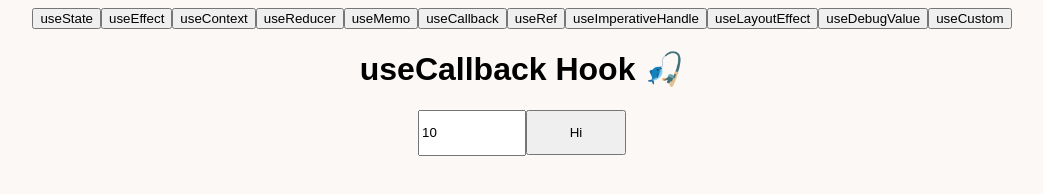
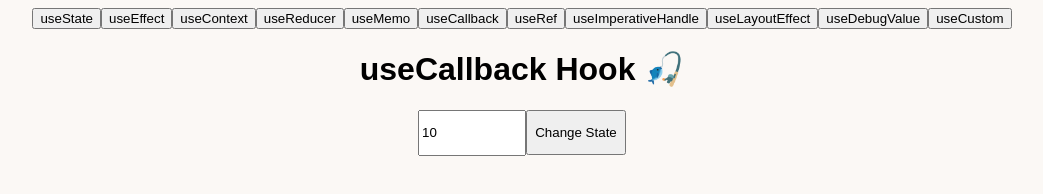
Before and after one commit to DarthCharles/react-hooks-guide, a React (Create React App) app: page / in a window 1280 px wide. Both pictures are taken after a click on the button "useCallback". Shown: the top 194 px of the page, without its empty margins (118-1161 px from the left). Built offline with nearby package versions, Linux system fonts and the light colour scheme.

Commit message:
Fix ts issues

```diff
--- a/src/components/CallbackHook.tsx
+++ b/src/components/CallbackHook.tsx
@@ -64,7 +64,7 @@ const EmojiList = React.memo(
 );
 
 export const CallbackHook = () => {
-  const [count, setCount] = useState(0);
+  const [, setCount] = useState(0);
   const [value, setValue] = useState(10);
 
   const onEmojiClick = useCallback((event: any) => {
@@ -93,7 +93,7 @@ export const CallbackHook = () => {
         />
 
         <StyledButton onClick={() => setCount((c) => c + 1)}>
-          Hi
+          Change State
         </StyledButton>
       </ActionsContainer>
       <EmojiList getEmojis={getEmojis} onEmojiClick={onEmojiClick} />
--- a/src/components/MemoHook.tsx
+++ b/src/components/MemoHook.tsx
@@ -1,4 +1,4 @@
-import React, { useEffect, useMemo, useState } from 'react';
+import React, { useMemo, useState } from 'react';
 import styled from 'styled-components';
 
 import { getRandomNumber } from '../utils';
--- a/src/components/StateHook.tsx
+++ b/src/components/StateHook.tsx
@@ -11,14 +11,11 @@ const StyledSpan = styled.span`
   padding: 0px 10px;
 `;
 
-const expensiveComputation = () => {
-  return 4;
-};
-
-const Counter = () => {
+export const Counter = () => {
   const [count, setCount] = useState(0);
-  // const [count, setCount] = useState(() => expensiveComputation());
-  // const [count, setCount] = useState(expensiveComputation());
+  // const [count, setCount] = useState(() => {
+  //   return 4;
+  // });
 
   const incrementCount = () => {
     setCount((prevCount) => prevCount + 1);
@@ -65,7 +62,7 @@ const ColoredButtons = () => {
 export const StateHook = () => {
   return (
     <div>
-      {/* <Counter /> */}
+      <Counter />
       <ColoredButtons />
     </div>
   );
```
